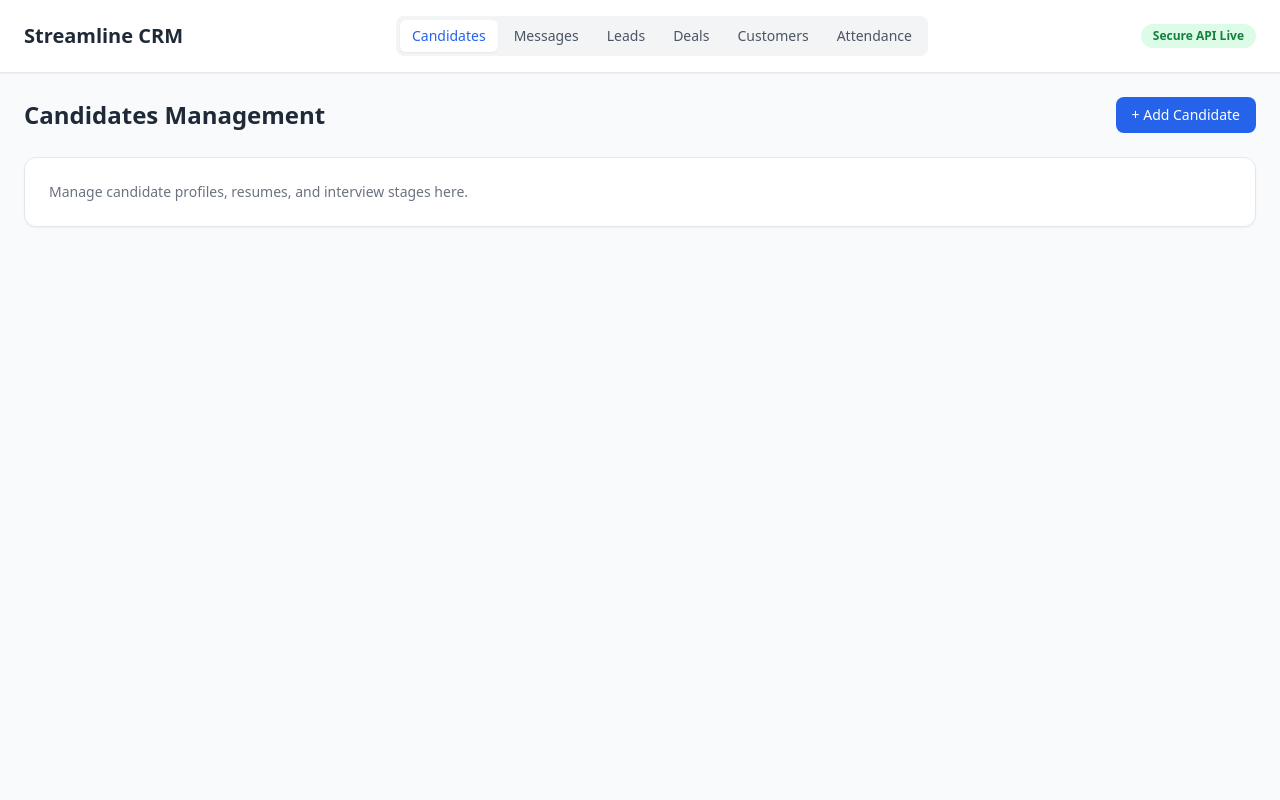
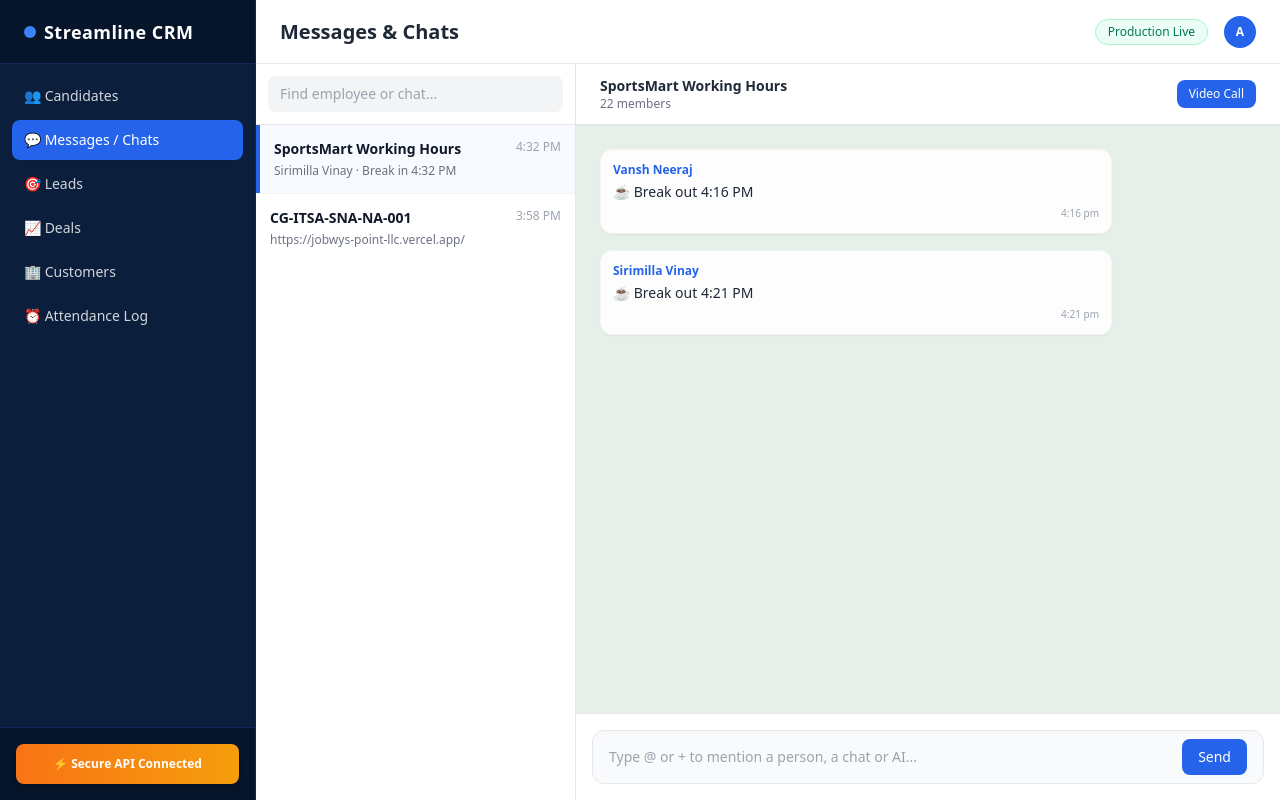
Before and after one commit to genielamptl001-ai/CRM-GL, a website: page index.html in a window 1280 px wide. Drawn offline with nearby package versions, Linux system fonts and the light colour scheme.

Commit message:
Update index.html

```diff
--- a/index.html
+++ b/index.html
@@ -3,79 +3,151 @@
 <head>
     <meta charset="UTF-8">
     <meta name="viewport" content="width=device-width, initial-scale=1.0">
-    <title>Streamline CRM</title>
+    <title>Streamline CRM - Workspace</title>
     <script src="https://cdn.tailwindcss.com"></script>
 </head>
-<body class="bg-gray-50 min-h-screen flex flex-col">
+<body class="bg-gray-100 h-screen overflow-hidden flex font-sans">
 
-    <!-- Top Navigation Bar -->
-    <header class="bg-white border-b px-6 py-4 flex flex-wrap justify-between items-center shadow-sm">
-        <h1 class="text-xl font-bold text-gray-800">Streamline CRM</h1>
-        <nav class="flex flex-wrap gap-1 bg-gray-100 p-1 rounded-lg text-sm font-medium">
-            <button onclick="switchPage('candidates')" id="nav-candidates" class="px-3 py-1.5 rounded-md transition bg-white text-blue-600 shadow-sm">Candidates</button>
-            <button onclick="switchPage('messages')" id="nav-messages" class="px-3 py-1.5 rounded-md transition text-gray-600 hover:text-gray-900">Messages</button>
-            <button onclick="switchPage('leads')" id="nav-leads" class="px-3 py-1.5 rounded-md transition text-gray-600 hover:text-gray-900">Leads</button>
-            <button onclick="switchPage('deals')" id="nav-deals" class="px-3 py-1.5 rounded-md transition text-gray-600 hover:text-gray-900">Deals</button>
-            <button onclick="switchPage('customers')" id="nav-customers" class="px-3 py-1.5 rounded-md transition text-gray-600 hover:text-gray-900">Customers</button>
-            <button onclick="switchPage('attendance')" id="nav-attendance" class="px-3 py-1.5 rounded-md transition text-gray-600 hover:text-gray-900">Attendance</button>
+    <!-- 1. PRIMARY DARK SIDEBAR (Far Left) -->
+    <aside class="w-64 bg-[#0B1E3B] text-gray-300 flex flex-col justify-between select-none shrink-0 border-r border-blue-950">
+        <div>
+            <!-- Workspace Brand Header -->
+            <div class="h-16 flex items-center px-6 border-b border-blue-900/50 bg-[#07152B]">
+                <span class="text-white font-bold text-lg tracking-wide flex items-center gap-2">
+                    <span class="w-3 h-3 rounded-full bg-blue-500 inline-block"></span> Streamline CRM
+                </span>
+            </div>
+
+            <!-- Primary Navigation Links -->
+            <nav class="p-3 space-y-1 overflow-y-auto max-h-[calc(100vh-8rem)] text-sm">
+                <button onclick="switchTab('candidates')" id="btn-candidates" class="w-full flex items-center gap-3 px-3 py-2.5 rounded-lg hover:bg-blue-900/40 transition text-gray-300">
+                    👥 Candidates
+                </button>
+                <button onclick="switchTab('messages')" id="btn-messages" class="w-full flex items-center gap-3 px-3 py-2.5 rounded-lg bg-blue-600 text-white shadow-sm font-medium">
+                    💬 Messages / Chats
+                </button>
+                <button onclick="switchTab('leads')" id="btn-leads" class="w-full flex items-center gap-3 px-3 py-2.5 rounded-lg hover:bg-blue-900/40 transition text-gray-300">
+                    🎯 Leads
+                </button>
+                <button onclick="switchTab('deals')" id="btn-deals" class="w-full flex items-center gap-3 px-3 py-2.5 rounded-lg hover:bg-blue-900/40 transition text-gray-300">
+                    📈 Deals
+                </button>
+                <button onclick="switchTab('customers')" id="btn-customers" class="w-full flex items-center gap-3 px-3 py-2.5 rounded-lg hover:bg-blue-900/40 transition text-gray-300">
+                    🏢 Customers
+                </button>
+                <button onclick="switchTab('attendance')" id="btn-attendance" class="w-full flex items-center gap-3 px-3 py-2.5 rounded-lg hover:bg-blue-900/40 transition text-gray-300">
+                    ⏰ Attendance Log
+                </button>
             </nav>
-        <span class="text-xs bg-green-100 text-green-700 font-semibold px-3 py-1 rounded-full">Secure API Live</span>
+        </div>
+
+        <!-- Upgrade / Status Footer -->
+        <div class="p-4 border-t border-blue-900/50 bg-[#07152B]">
+            <div class="bg-gradient-to-r from-orange-500 to-amber-500 text-white rounded-lg p-3 text-center text-xs font-semibold shadow-md cursor-pointer hover:opacity-95 transition">
+                ⚡ Secure API Connected
+            </div>
+        </div>
+    </aside>
+
+    <!-- 2. MAIN CONTENT AREA -->
+    <main class="flex-1 flex flex-col h-screen bg-[#F0F2F5] overflow-hidden">
+
+        <!-- Top Header Bar -->
+        <header class="h-16 bg-white border-b border-gray-200 px-6 flex justify-between items-center shrink-0">
+            <div class="flex items-center gap-4">
+                <h2 id="current-page-title" class="text-xl font-bold text-gray-800">Messages & Chats</h2>
+            </div>
+            <div class="flex items-center gap-4 text-sm text-gray-600">
+                <span class="bg-emerald-50 text-emerald-700 border border-emerald-200 px-3 py-1 rounded-full text-xs font-medium">Production Live</span>
+                <div class="w-8 h-8 rounded-full bg-blue-600 text-white flex items-center justify-center font-bold text-xs">A</div>
+            </div>
         </header>
 
-    <!-- Main Content Container -->
-    <main class="max-w-7xl mx-auto p-6 w-full flex-grow">
+        <!-- Dynamic Module Views Container -->
+        <div class="flex-1 overflow-hidden relative">
 
-        <!-- 1. CANDIDATES PAGE -->
-        <div id="page-candidates" class="space-y-6">
-            <div class="flex justify-between items-center">
-                <h2 class="text-2xl font-bold text-gray-800">Candidates Management</h2>
-                <button onclick="alert('Open Add Candidate Form')" class="bg-blue-600 text-white px-4 py-2 rounded-lg text-sm font-medium hover:bg-blue-700">+ Add Candidate</button>
+            <!-- MODULE 1: CANDIDATES -->
+            <section id="view-candidates" class="absolute inset-0 p-6 overflow-y-auto hidden">
+                <div class="bg-white rounded-xl shadow-sm border p-6 max-w-5xl mx-auto space-y-4">
+                    <div class="flex justify-between items-center border-b pb-4">
+                        <h3 class="text-lg font-bold text-gray-800">Candidates Directory</h3>
+                        <button onclick="alert('Open candidate form')" class="bg-blue-600 text-white px-4 py-2 rounded-lg text-sm font-medium hover:bg-blue-700">+ Add Candidate</button>
                     </div>
-            <div class="bg-white p-6 rounded-xl shadow-sm border">
-                <p class="text-gray-500 text-sm">Manage candidate profiles, resumes, and interview stages here.</p>
+                    <p class="text-sm text-gray-500">Track incoming applicant resumes, screening status, and interview rounds.</p>
                 </div>
+            </section>
+
+            <!-- MODULE 2: MESSAGES / CHATS (Default Active) -->
+            <section id="view-messages" class="absolute inset-0 flex overflow-hidden">
+                <!-- Secondary Sub-sidebar (Chat list) -->
+                <div class="w-80 bg-white border-r border-gray-200 flex flex-col shrink-0">
+                    <div class="p-3 border-b">
+                        <input type="text" placeholder="Find employee or chat..." class="w-full bg-gray-100 border-0 rounded-lg px-3 py-2 text-sm focus:outline-none focus:ring-2 focus:ring-blue-500">
                     </div>
-
-        <!-- 2. MESSAGES / CHATS PAGE -->
-        <div id="page-messages" class="hidden space-y-6">
-            <h2 class="text-2xl font-bold text-gray-800">Messages & Chats</h2>
-            <div class="grid grid-cols-1 md:grid-cols-3 bg-white rounded-xl shadow-sm border h-[600px] overflow-hidden">
-                <div class="border-r p-4 bg-gray-50 overflow-y-auto">
-                    <h3 class="font-semibold text-gray-700 mb-3">Conversations</h3>
-                    <div class="space-y-2">
-                        <div class="p-3 bg-white rounded-lg border shadow-sm cursor-pointer">
-                            <p class="font-medium text-sm text-gray-800">Rahul Sharma</p>
-                            <p class="text-xs text-gray-500 truncate">Hey, following up on the proposal...</p>
+                    <div class="flex-1 overflow-y-auto divide-y divide-gray-100">
+                        <div class="p-3.5 hover:bg-gray-50 cursor-pointer bg-blue-50/50 border-l-4 border-blue-600">
+                            <div class="flex justify-between items-start mb-1">
+                                <span class="font-semibold text-sm text-gray-900">SportsMart Working Hours</span>
+                                <span class="text-xs text-gray-400">4:32 PM</span>
                             </div>
+                            <p class="text-xs text-gray-500 truncate">Sirimilla Vinay · Break in 4:32 PM</p>
                         </div>
+                        <div class="p-3.5 hover:bg-gray-50 cursor-pointer">
+                            <div class="flex justify-between items-start mb-1">
+                                <span class="font-semibold text-sm text-gray-900">CG-ITSA-SNA-NA-001</span>
+                                <span class="text-xs text-gray-400">3:58 PM</span>
                             </div>
-                <div class="md:col-span-2 flex flex-col justify-between p-4">
-                    <div class="border-b pb-3 font-medium text-gray-700">Chat with Rahul Sharma</div>
-                    <div class="flex-grow py-4 overflow-y-auto space-y-3">
-                        <div class="bg-gray-100 p-3 rounded-lg max-w-md text-sm text-gray-700">Hey, following up on the proposal sent yesterday.</div>
-                    </div>
-                    <div class="flex gap-2 pt-2 border-t">
-                        <input type="text" placeholder="Type a message..." class="flex-grow border rounded-lg px-3 py-2 text-sm focus:outline-none focus:ring-2 focus:ring-blue-500">
-                        <button class="bg-blue-600 text-white px-4 py-2 rounded-lg text-sm font-medium">Send</button>
-                    </div>
+                            <p class="text-xs text-gray-500 truncate">https://jobwys-point-llc.vercel.app/</p>
                         </div>
                     </div>
                 </div>
 
-        <!-- 3. LEADS PAGE (Connected to Serverless API) -->
-        <div id="page-leads" class="hidden space-y-6">
-            <div class="flex justify-between items-center">
-                <h2 class="text-2xl font-bold text-gray-800">Leads Pipeline</h2>
-                <button onclick="fetchLeads()" class="text-sm bg-gray-100 hover:bg-gray-200 text-gray-700 px-3 py-1.5 rounded-lg transition">🔄 Refresh Leads</button>
+                <!-- Main Chat Window -->
+                <div class="flex-1 flex flex-col bg-[#E7EFE9]">
+                    <!-- Chat Header -->
+                    <div class="bg-white border-b px-6 py-3 flex justify-between items-center shadow-sm">
+                        <div>
+                            <h3 class="font-bold text-gray-800 text-sm">SportsMart Working Hours</h3>
+                            <p class="text-xs text-gray-500">22 members</p>
+                        </div>
+                        <div class="flex items-center gap-3">
+                            <button class="bg-blue-600 text-white px-3 py-1.5 rounded-lg text-xs font-medium">Video Call</button>
+                        </div>
                     </div>
 
-            <!-- Add Lead Form Inline -->
-            <div class="bg-white p-6 rounded-xl shadow-sm border">
-                <h3 class="text-lg font-semibold mb-4 text-gray-700">Add New Lead</h3>
+                    <!-- Chat Message Feed -->
+                    <div class="flex-1 p-6 overflow-y-auto space-y-4">
+                        <div class="bg-white/90 p-3 rounded-xl shadow-sm max-w-lg border border-gray-100">
+                            <p class="text-xs font-semibold text-blue-600 mb-1">Vansh Neeraj</p>
+                            <p class="text-sm text-gray-800">☕ Break out 4:16 PM</p>
+                            <span class="text-[10px] text-gray-400 block text-right mt-1">4:16 pm</span>
+                        </div>
+                        <div class="bg-white/90 p-3 rounded-xl shadow-sm max-w-lg border border-gray-100">
+                            <p class="text-xs font-semibold text-blue-600 mb-1">Sirimilla Vinay</p>
+                            <p class="text-sm text-gray-800">☕ Break out 4:21 PM</p>
+                            <span class="text-[10px] text-gray-400 block text-right mt-1">4:21 pm</span>
+                        </div>
+                    </div>
+
+                    <!-- Message Input Box -->
+                    <div class="p-4 bg-white border-t border-gray-200">
+                        <div class="flex items-center gap-2 bg-gray-50 border border-gray-200 rounded-xl px-4 py-2">
+                            <input type="text" placeholder="Type @ or + to mention a person, a chat or AI..." class="flex-1 bg-transparent border-0 text-sm focus:outline-none text-gray-700">
+                            <button class="bg-blue-600 text-white px-4 py-2 rounded-lg text-sm font-medium hover:bg-blue-700 transition">Send</button>
+                        </div>
+                    </div>
+                </div>
+            </section>
+
+            <!-- MODULE 3: LEADS (Connected to Serverless API) -->
+            <section id="view-leads" class="absolute inset-0 p-6 overflow-y-auto hidden space-y-6">
+                <!-- Add Lead Form -->
+                <div class="bg-white p-6 rounded-xl shadow-sm border max-w-5xl mx-auto">
+                    <h3 class="text-base font-bold text-gray-800 mb-4">Add New Lead</h3>
                     <form id="leadForm" onsubmit="handleLeadSubmit(event)" class="grid grid-cols-1 md:grid-cols-5 gap-4 items-end">
                         <div>
                             <label class="block text-xs font-medium text-gray-600 mb-1">Name</label>
-                        <input type="text" id="lead-name" required class="w-full border rounded-lg px-3 py-2 text-sm">
+                            <input type="text" id="lead-name" required class="w-full border rounded-lg px-3 py-2 text-sm focus:ring-2 focus:ring-blue-500">
                         </div>
                         <div>
                             <label class="block text-xs font-medium text-gray-600 mb-1">Email</label>
@@ -94,10 +166,14 @@
                 </div>
 
                 <!-- Leads Table -->
-            <div class="bg-white p-6 rounded-xl shadow-sm border overflow-x-auto">
+                <div class="bg-white p-6 rounded-xl shadow-sm border max-w-5xl mx-auto overflow-x-auto">
+                    <div class="flex justify-between items-center mb-4">
+                        <h3 class="text-base font-bold text-gray-800">Leads Database</h3>
+                        <button onclick="fetchLeads()" class="text-xs bg-gray-100 hover:bg-gray-200 px-3 py-1.5 rounded-lg font-medium">🔄 Refresh</button>
+                    </div>
                     <table class="w-full text-left border-collapse">
                         <thead>
-                        <tr class="border-b text-sm text-gray-500">
+                            <tr class="border-b text-xs text-gray-500 font-semibold uppercase">
                                 <th class="py-2 px-3">Name</th>
                                 <th class="py-2 px-3">Email</th>
                                 <th class="py-2 px-3">Phone</th>
@@ -110,62 +186,75 @@
                         </tbody>
                     </table>
                 </div>
-        </div>
+            </section>
 
-        <!-- 4. DEALS PAGE -->
-        <div id="page-deals" class="hidden space-y-6">
-            <h2 class="text-2xl font-bold text-gray-800">Deals Management</h2>
+            <!-- MODULE 4: DEALS -->
+            <section id="view-deals" class="absolute inset-0 p-6 overflow-y-auto hidden">
+                <div class="max-w-6xl mx-auto space-y-4">
+                    <h3 class="text-lg font-bold text-gray-800">Deals Pipeline</h3>
                     <div class="grid grid-cols-1 md:grid-cols-3 gap-6">
                         <div class="bg-white p-4 rounded-xl shadow-sm border">
-                    <h3 class="font-semibold text-gray-700 mb-3 border-b pb-2">Qualified</h3>
+                            <h4 class="font-semibold text-gray-700 text-sm mb-3 pb-2 border-b">Qualified Pipeline</h4>
                             <div class="p-3 bg-gray-50 rounded-lg border text-sm space-y-1">
-                        <p class="font-medium text-gray-800">Enterprise Software Deal</p>
-                        <p class="text-xs text-gray-500">Value: ₹1,50,000</p>
+                                <p class="font-medium text-gray-900">Enterprise Contract</p>
+                                <p class="text-xs text-gray-500">Value: ₹2,50,000</p>
                             </div>
                         </div>
                         <div class="bg-white p-4 rounded-xl shadow-sm border">
-                    <h3 class="font-semibold text-gray-700 mb-3 border-b pb-2">Proposal Sent</h3>
+                            <h4 class="font-semibold text-gray-700 text-sm mb-3 pb-2 border-b">Proposal Stage</h4>
                         </div>
                         <div class="bg-white p-4 rounded-xl shadow-sm border">
-                    <h3 class="font-semibold text-gray-700 mb-3 border-b pb-2">Closed Won</h3>
+                            <h4 class="font-semibold text-gray-700 text-sm mb-3 pb-2 border-b">Closed Won</h4>
                         </div>
                     </div>
                 </div>
+            </section>
 
-        <!-- 5. CUSTOMERS PAGE -->
-        <div id="page-customers" class="hidden space-y-6">
-            <h2 class="text-2xl font-bold text-gray-800">Customers Directory</h2>
-            <div class="bg-white p-6 rounded-xl shadow-sm border">
-                <p class="text-gray-500 text-sm">Converted customers list will appear here.</p>
+            <!-- MODULE 5: CUSTOMERS -->
+            <section id="view-customers" class="absolute inset-0 p-6 overflow-y-auto hidden">
+                <div class="bg-white rounded-xl shadow-sm border p-6 max-w-5xl mx-auto">
+                    <h3 class="text-lg font-bold text-gray-800 mb-2">Customers Directory</h3>
+                    <p class="text-sm text-gray-500">Successfully converted active customers will be listed here.</p>
                 </div>
+            </section>
+
+            <!-- MODULE 6: ATTENDANCE -->
+            <section id="view-attendance" class="absolute inset-0 p-6 overflow-y-auto hidden">
+                <div class="bg-white rounded-xl shadow-sm border p-6 max-w-5xl mx-auto flex justify-between items-center">
+                    <div>
+                        <h3 class="text-lg font-bold text-gray-800">Daily Attendance Log</h3>
+                        <p class="text-sm text-gray-500">Record your check-in and check-out status for today.</p>
                     </div>
+                    <button onclick="alert('Checked in successfully!')" class="bg-emerald-600 text-white px-5 py-2.5 rounded-lg text-sm font-medium hover:bg-emerald-700">Check In Now</button>
+                </div>
+            </section>
 
-        <!-- 6. ATTENDANCE PAGE -->
-        <div id="page-attendance" class="hidden space-y-6">
-            <h2 class="text-2xl font-bold text-gray-800">Staff Attendance</h2>
-            <div class="bg-white p-6 rounded-xl shadow-sm border flex justify-between items-center">
-                <div>
-                    <p class="font-semibold text-gray-800">Today's Check-in Status</p>
-                    <p class="text-xs text-gray-500">Mark your daily attendance status.</p>
         </div>
-                <button onclick="alert('Checked in successfully!')" class="bg-green-600 text-white px-5 py-2.5 rounded-lg text-sm font-medium hover:bg-green-700">Check In Now</button>
-            </div>
-        </div>
-
     </main>
 
-    <!-- Navigation and API Script -->
+    <!-- Navigation & API Script -->
     <script>
-        function switchPage(pageId) {
-            const pages = ['candidates', 'messages', 'leads', 'deals', 'customers', 'attendance'];
-            pages.forEach(p => {
-                document.getElementById(`page-${p}`).classList.add('hidden');
-                document.getElementById(`nav-${p}`).className = "px-3 py-1.5 rounded-md transition text-gray-600 hover:text-gray-900";
+        function switchTab(tabId) {
+            const tabs = ['candidates', 'messages', 'leads', 'deals', 'customers', 'attendance'];
+            tabs.forEach(t => {
+                document.getElementById(`view-${t}`).classList.add('hidden');
+                document.getElementById(`btn-${t}`).className = "w-full flex items-center gap-3 px-3 py-2.5 rounded-lg hover:bg-blue-900/40 transition text-gray-300";
             });
-            document.getElementById(`page-${pageId}`).classList.remove('hidden');
-            document.getElementById(`nav-${pageId}`).className = "px-3 py-1.5 rounded-md transition bg-white text-blue-600 shadow-sm";
 
-            if (pageId === 'leads') {
+            document.getElementById(`view-${tabId}`).classList.remove('hidden');
+            document.getElementById(`btn-${tabId}`).className = "w-full flex items-center gap-3 px-3 py-2.5 rounded-lg bg-blue-600 text-white shadow-sm font-medium";
+
+            const titles = {
+                candidates: 'Candidates Management',
+                messages: 'Messages & Chats',
+                leads: 'Leads Pipeline',
+                deals: 'Deals Management',
+                customers: 'Customers Directory',
+                attendance: 'Attendance Logs'
+            };
+            document.getElementById('current-page-title').innerText = titles[tabId];
+
+            if (tabId === 'leads') {
                 fetchLeads();
             }
         }
@@ -177,17 +266,17 @@
                 const tbody = document.getElementById('leadsTableBody');
 
                 if (!leads || leads.length === 0) {
-                    tbody.innerHTML = `<tr><td colspan="5" class="text-center py-4 text-gray-400">No leads found.</td></tr>`;
+                    tbody.innerHTML = `<tr><td colspan="5" class="text-center py-4 text-gray-400">No leads found in database.</td></tr>`;
                     return;
                 }
 
                 tbody.innerHTML = leads.map(lead => `
                     <tr class="border-b hover:bg-gray-50">
-                        <td class="py-3 px-3 font-medium text-gray-800">${lead.name || ''}</td>
+                        <td class="py-3 px-3 font-medium text-gray-900">${lead.name || ''}</td>
                         <td class="py-3 px-3 text-gray-500">${lead.email || '-'}</td>
                         <td class="py-3 px-3 text-gray-500">${lead.phone || '-'}</td>
                         <td class="py-3 px-3">₹${lead.value || 0}</td>
-                        <td class="py-3 px-3"><span class="bg-blue-50 text-blue-600 text-xs px-2 py-1 rounded-full">${lead.status || 'New'}</span></td>
+                        <td class="py-3 px-3"><span class="bg-blue-50 text-blue-600 text-xs px-2.5 py-1 rounded-full font-medium">${lead.status || 'New'}</span></td>
                     </tr>
                 `).join('');
             } catch (err) {
```
Lines whose indentation alone changed are shown as unchanged.
